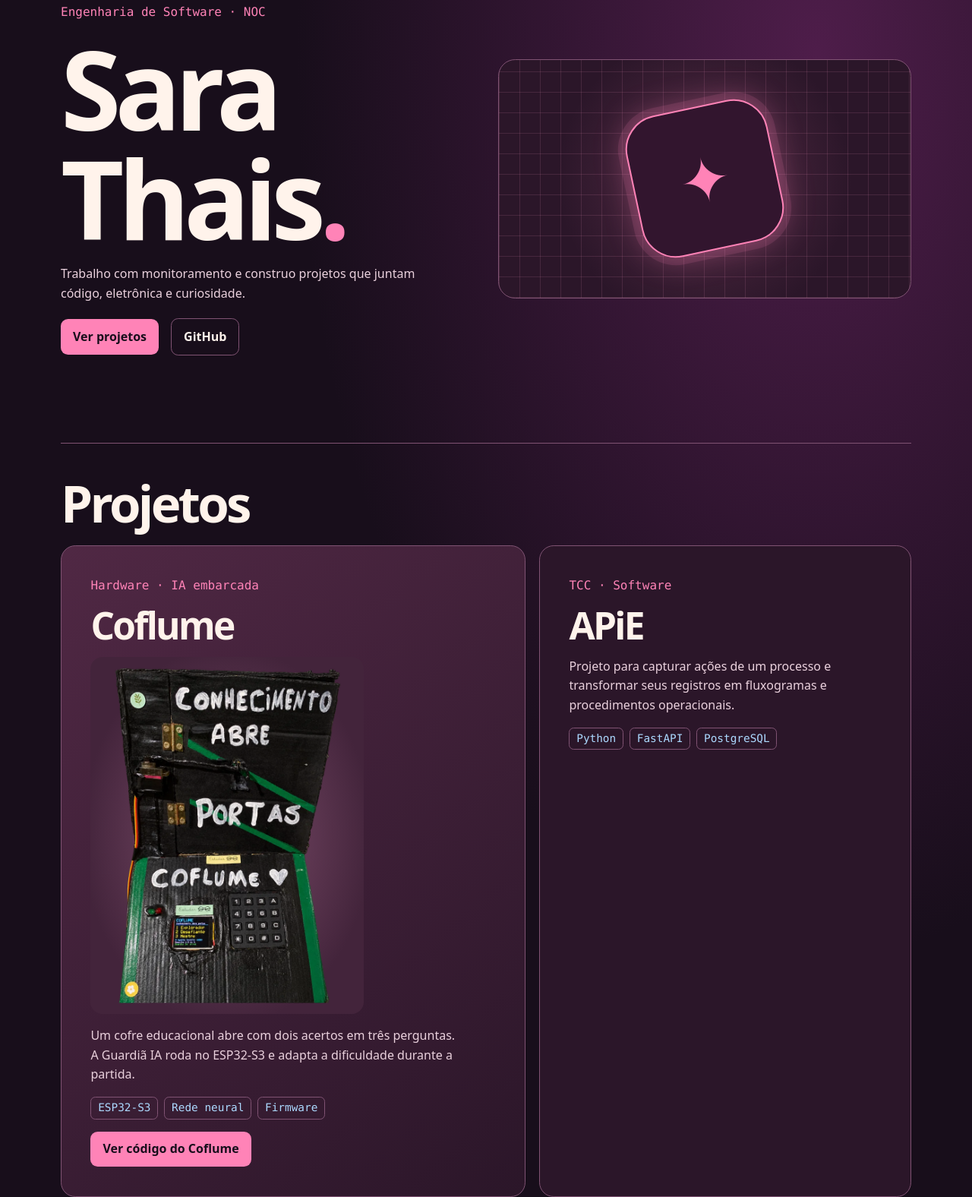
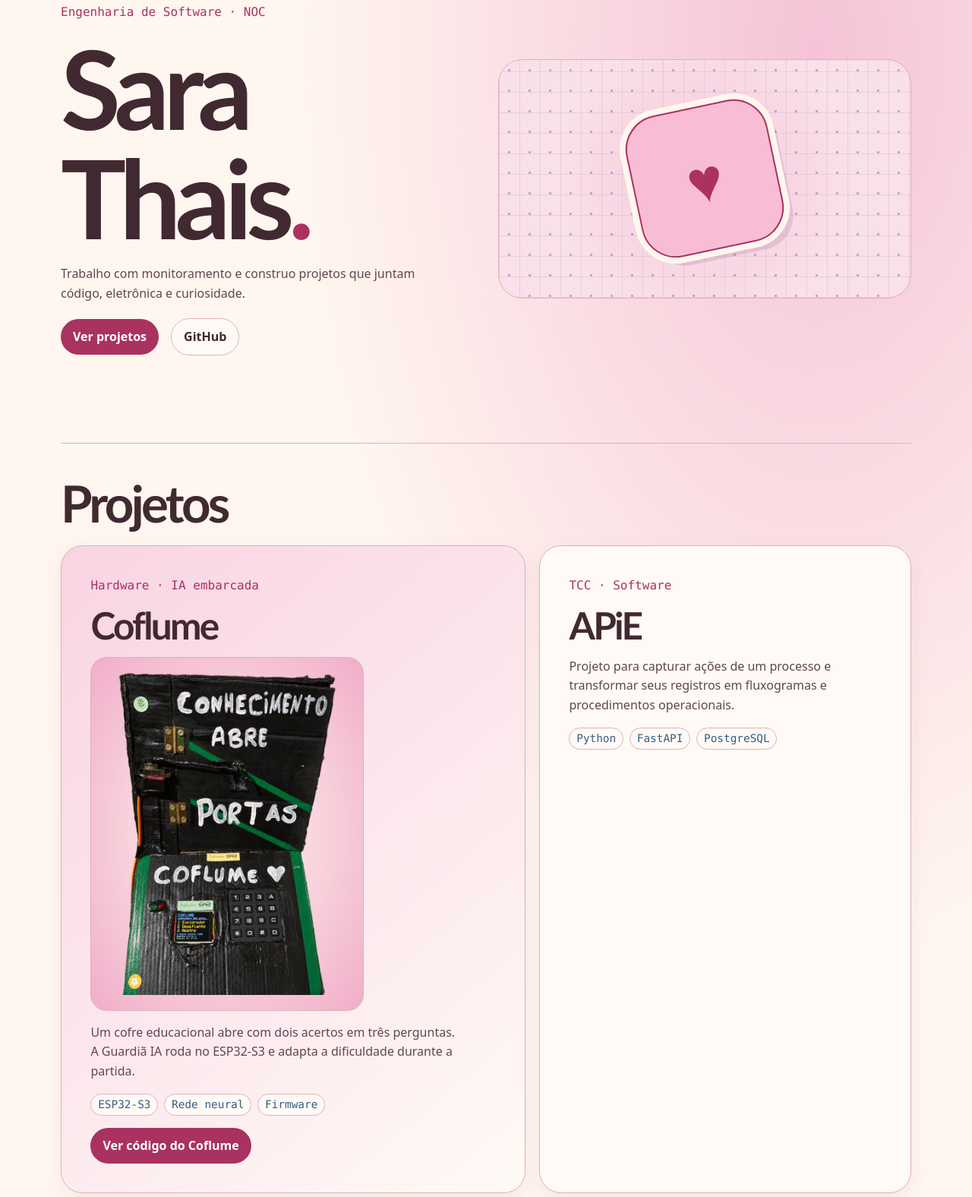
Before and after one commit to sarathais-tech/portfolio, a plain HTML site: page index.html in a window 1280 px wide. Shown: the part 184-1760 px from the top of the page at 76% size. Drawn offline with Linux system fonts and the light colour scheme.

Commit message:
style: suavizar o portfólio com rosa, creme e detalhes de circuito

```diff
--- a/index.html
+++ b/index.html
@@ -20,7 +20,7 @@
         <p class="intro">Trabalho com monitoramento e construo projetos que juntam código, eletrônica e curiosidade.</p>
         <div class="actions"><a class="button" href="#projetos">Ver projetos</a><a class="outline" href="https://github.com/sarathais-tech">GitHub</a></div>
       </div>
-      <div class="orbit" aria-hidden="true"><div class="chip"><span>✦</span></div></div>
+      <div class="orbit" aria-hidden="true"><div class="chip"><span>♥</span></div></div>
     </section>
     <section id="projetos" class="section">
       <h2>Projetos</h2>
@@ -28,7 +28,7 @@
         <article class="card featured">
           <p class="label">Hardware · IA embarcada</p>
           <h3>Coflume</h3>
-          <img src="assets/coflume-recorte.webp" alt="Protótipo do Coflume com porta, teclado e tela ligada." width="720" height="960" loading="lazy" style="display: block; width: min(100%, 360px); height: auto; padding: .9rem; border-radius: 1rem; background: radial-gradient(ellipse, #81506e, #43243b 75%);">
+          <img src="assets/coflume-recorte.webp" alt="Protótipo do Coflume com porta, teclado e tela ligada." width="720" height="960" loading="lazy" class="project-photo">
           <p>Um cofre educacional abre com dois acertos em três perguntas. A Guardiã IA roda no ESP32-S3 e adapta a dificuldade durante a partida.</p>
           <ul class="tags"><li>ESP32-S3</li><li>Rede neural</li><li>Firmware</li></ul>
           <a class="button" href="https://github.com/sarathais-tech/coflume">Ver código do Coflume</a>
--- a/styles.css
+++ b/styles.css
@@ -1,17 +1,17 @@
 :root {
-  color-scheme: dark;
-  --background: #180e1b;
-  --panel: #2b1629;
-  --text: #fff3eb;
-  --muted: #ead1dd;
-  --pink: #ff83b7;
-  --border: #805373;
-  --blue: #acd9ff;
+  color-scheme: light;
+  --background: #fff6ef;
+  --panel: #fffaf6;
+  --text: #412931;
+  --muted: #624550;
+  --pink: #a93261;
+  --border: #deafbc;
+  --blue: #365d83;
 }
 * { box-sizing: border-box; }
 body {
   margin: 0;
-  background: radial-gradient(ellipse at 84% 12%, #4e1d4a, transparent 45%), var(--background);
+  background: radial-gradient(ellipse at 84% 12%, #f5c3d7, transparent 45%), var(--background);
   color: var(--text);
   font: 1rem/1.6 system-ui, sans-serif;
 }
@@ -38,9 +38,9 @@ h2 { font-size: clamp(2.35rem, 6vw, 4.2rem); }
 h3 { font-size: clamp(2rem, 4vw, 3.1rem); }
 .intro, .card p:not(.label), .profile p { color: var(--muted); max-width: 53ch; }
 .actions { margin-top: 1.25rem; }
-.button, .outline { display: inline-block; padding: .65rem 1rem; border-radius: .6rem; font-weight: 700; text-decoration: none; }
-.button { background: var(--pink); color: var(--background); }
-.button:hover { background: #ffb0cf; }
+.button, .outline { display: inline-block; padding: .65rem 1rem; border-radius: 999px; font-weight: 700; text-decoration: none; }
+.button { background: var(--pink); color: #fff; }
+.button:hover { background: #87234b; }
 .outline { border: 1px solid var(--border); }
 .outline:hover { border-color: var(--pink); }
 .orbit {
@@ -48,12 +48,12 @@ h3 { font-size: clamp(2rem, 4vw, 3.1rem); }
   display: grid;
   place-items: center;
   border: 1px solid var(--border);
-  border-radius: 1.4rem;
+  border-radius: 2rem;
   background:
-    radial-gradient(circle, #ff83b735, transparent 62%),
-    repeating-linear-gradient(90deg, #ff9ac521 0 1px, transparent 1px 27px),
-    repeating-linear-gradient(0deg, #ff9ac521 0 1px, transparent 1px 27px),
-    #2b1629;
+    radial-gradient(circle, #ef9cbd5c, transparent 62%),
+    repeating-linear-gradient(90deg, #5177a023 0 1px, transparent 1px 27px),
+    repeating-linear-gradient(0deg, #5177a023 0 1px, transparent 1px 27px),
+    #fae0e9;
 }
 .chip {
   display: grid;
@@ -64,8 +64,8 @@ h3 { font-size: clamp(2rem, 4vw, 3.1rem); }
   border: 2px solid var(--pink);
   border-radius: 24%;
   transform: rotate(-12deg);
-  background: #32152e;
-  box-shadow: 0 0 0 10px #ff83b720, 0 0 42px #ff83b75c;
+  background: #f8bdd5;
+  box-shadow: 0 0 0 8px #fff7ee, 10px 13px 0 #9c608f33;
 }
 .chip span { color: var(--pink); font-size: clamp(2.5rem, 8vw, 5rem); }
 .section { border-top: 1px solid var(--border); padding-block: 2.8rem; }
@@ -78,15 +78,44 @@ h3 { font-size: clamp(2rem, 4vw, 3.1rem); }
   gap: 1rem;
   padding: clamp(1.2rem, 4vw, 2.4rem);
   border: 1px solid var(--border);
-  border-radius: 1.2rem;
+  border-radius: 1.8rem;
   background: var(--panel);
 }
-.featured { background: linear-gradient(140deg, #502844, var(--panel)); }
+.featured { background: linear-gradient(140deg, #f9d4e3, var(--panel)); }
 .tags { display: flex; flex-wrap: wrap; gap: .5rem; padding: 0; margin: 0; list-style: none; }
-.tags li { padding: .15rem .55rem; border-radius: .4rem; border: 1px solid var(--border); color: var(--blue); font-size: .9rem; }
+.tags li { padding: .15rem .55rem; border-radius: 999px; border: 1px solid var(--border); color: var(--blue); font-size: .9rem; }
 .profile { align-items: start; }
 .profile .actions { margin-top: 0; }
 @media (max-width: 690px) {
   .hero, .projects, .profile { grid-template-columns: 1fr; }
   .orbit { min-height: 215px; }
 }
+
+h1, h2, h3 {
+  font-family: ui-rounded, "Trebuchet MS", system-ui, sans-serif;
+}
+.orbit {
+  position: relative;
+  overflow: hidden;
+}
+.orbit::before {
+  content: "";
+  position: absolute;
+  inset: 0;
+  background: radial-gradient(circle, #53759d70 1.5px, transparent 2px) 0 0 / 27px 27px;
+}
+.card {
+  box-shadow: 0 8px 24px #9e577217;
+}
+.tags li, .outline {
+  background: #fffaf6;
+}
+.project-photo {
+  display: block;
+  width: min(100%, 360px);
+  height: auto;
+  padding: clamp(.6rem, 2vw, 1.25rem);
+  border: 1px solid var(--border);
+  border-radius: 1.35rem;
+  background: radial-gradient(ellipse, #fff8ef, #f1adc9);
+}
```
